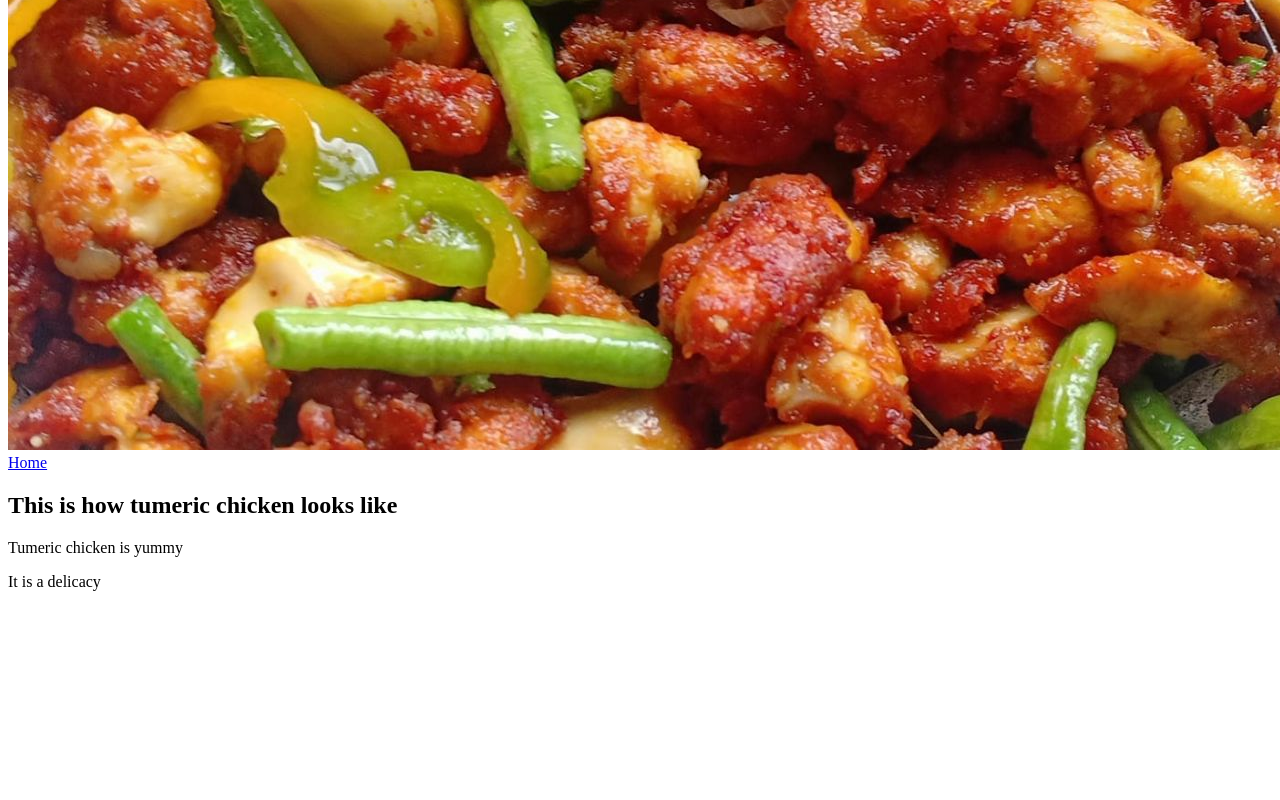
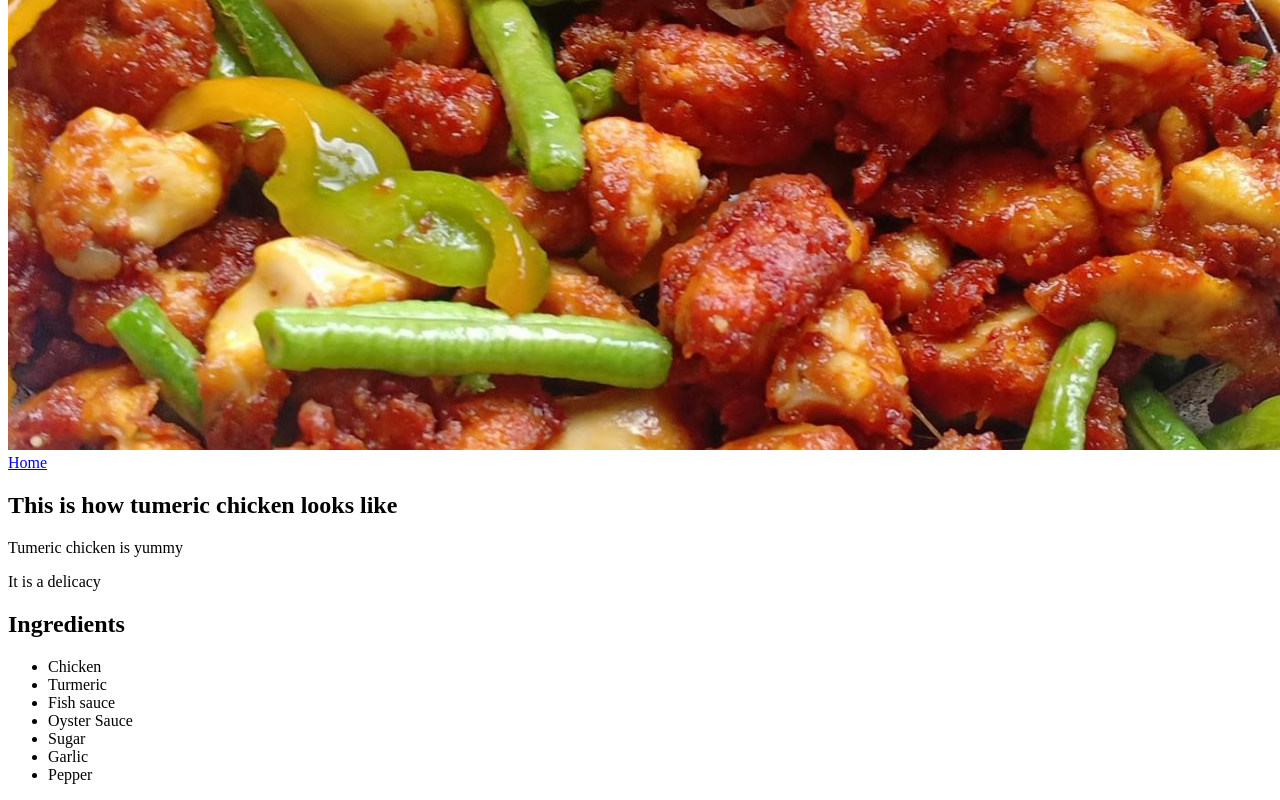
Before and after one commit to 8meal/odin-recipes, a plain HTML site: page recipes/tumeric_chicken.html in a window 1280 px wide. Shown: the part 430-1230 px from the top of the page. Before the commit the page ends 1037 px from the top, so only its background shows below. Drawn offline with Linux system fonts and the light colour scheme.

Commit message:
Add an unordered list of ingredients for turmeric chicken

```diff
--- a/recipes/tumeric_chicken.html
+++ b/recipes/tumeric_chicken.html
@@ -12,5 +12,15 @@
     <h2>This is how tumeric chicken looks like</h2>
     <p>Tumeric chicken is yummy</p>
     <p>It is a delicacy</p>
+    <h2>Ingredients</h2>
+    <ul>
+        <li>Chicken</li>
+        <li>Turmeric</li>
+        <li>Fish sauce</li>
+        <li>Oyster Sauce</li>
+        <li>Sugar</li>
+        <li>Garlic</li>
+        <li>Pepper</li>
+    </ul>
 </body>
 </html>
```
